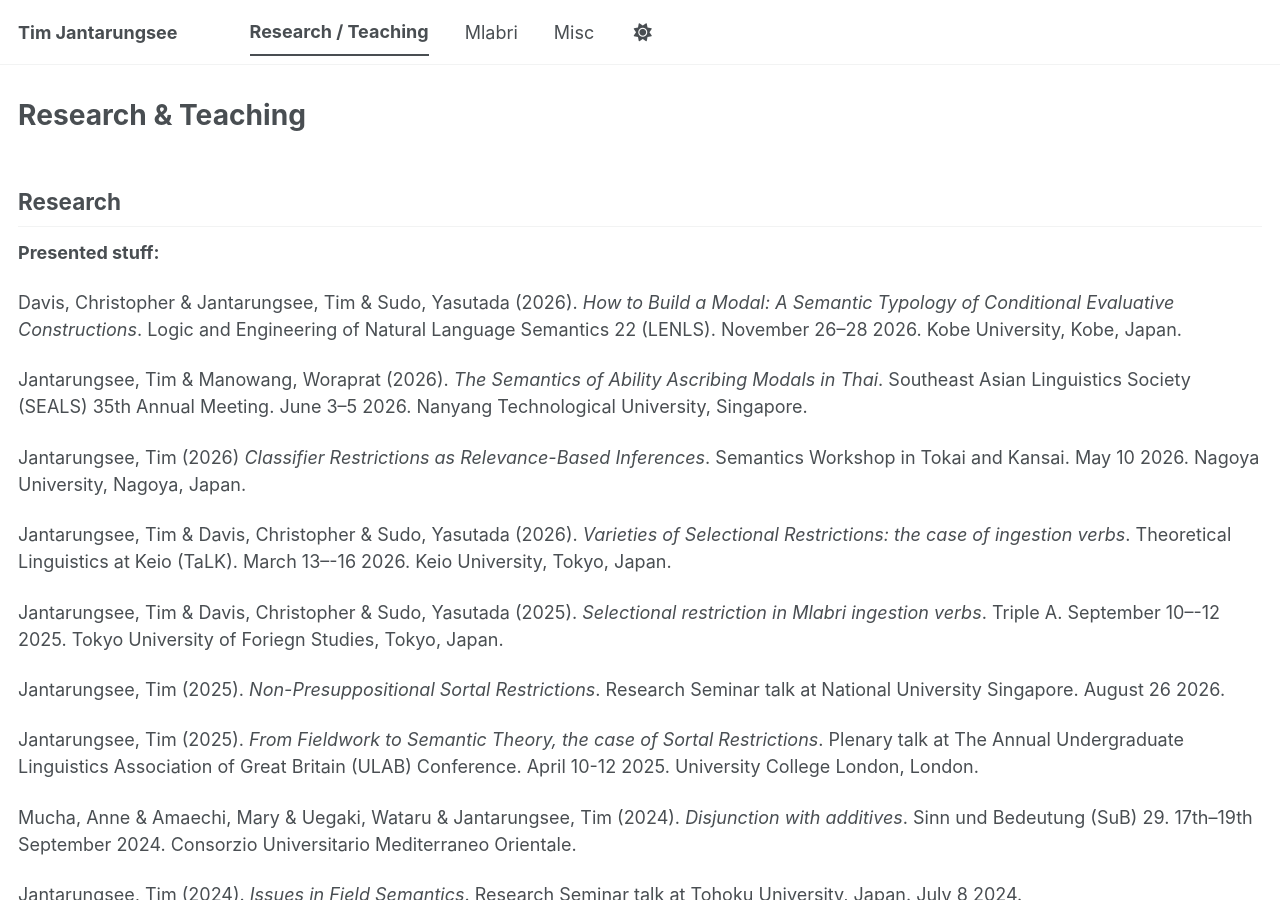
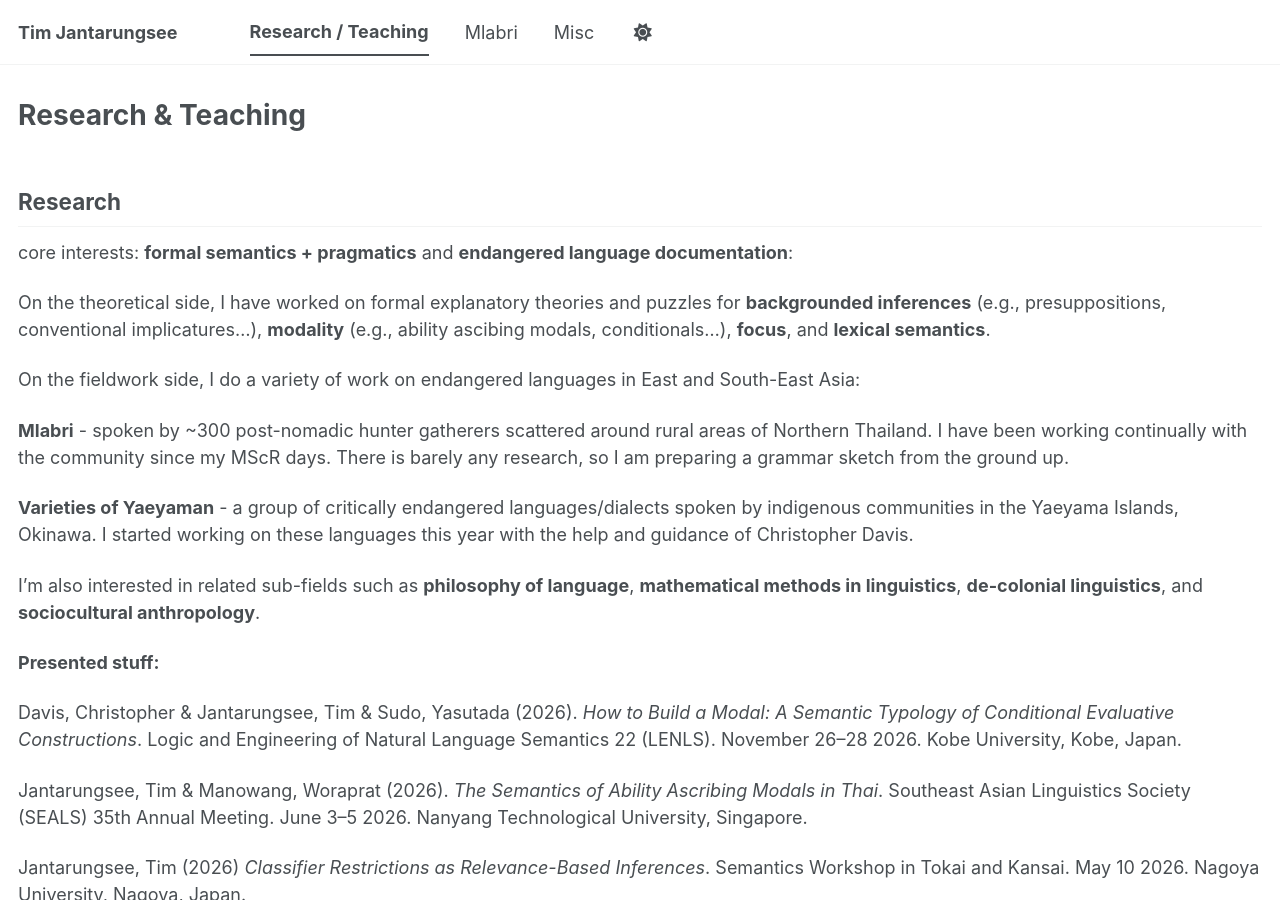
Before and after one commit to timjantarungsee/timjantarungsee.github.io, a Jekyll site: the page built from _pages/research-teaching.md, in a window 1280 px wide and 900 px high. Built offline with Jekyll 4.4.1, drawn with Linux system fonts in a browser that asks for light colours; a script bundle is joined from its source files by our own code; library files that are not in the unit come from our copies.

Commit message:
Update research-teaching.md

```diff
--- a/_pages/research-teaching.md
+++ b/_pages/research-teaching.md
@@ -4,6 +4,21 @@ title: "Research & Teaching"
 author_profile: false
 ---
 ## Research
+
+core interests: **formal semantics + pragmatics** and **endangered language documentation**:
+
+On the theoretical side, I have worked on formal explanatory theories and puzzles for **backgrounded inferences** (e.g., presuppositions, conventional implicatures...), **modality** (e.g., ability ascibing modals, conditionals...), **focus**, and **lexical semantics**.
+
+On the fieldwork side, I do a variety of work on endangered languages in East and South-East Asia:
+
+**Mlabri** - spoken by ~300 post-nomadic hunter gatherers scattered around rural areas of Northern Thailand. I have been working continually with the community since my MScR days. There is barely any research, so I am preparing a grammar sketch from the ground up.
+
+**Varieties of Yaeyaman** - a group of critically endangered languages/dialects spoken by indigenous communities in the Yaeyama Islands, Okinawa. I started working on these languages this year with the help and guidance of Christopher Davis.
+
+I'm also interested in related sub-fields such as **philosophy of language**, **mathematical methods in linguistics**, **de-colonial linguistics**, and **sociocultural anthropology**.
+
+
+
 
 **Presented stuff:**
 
```
